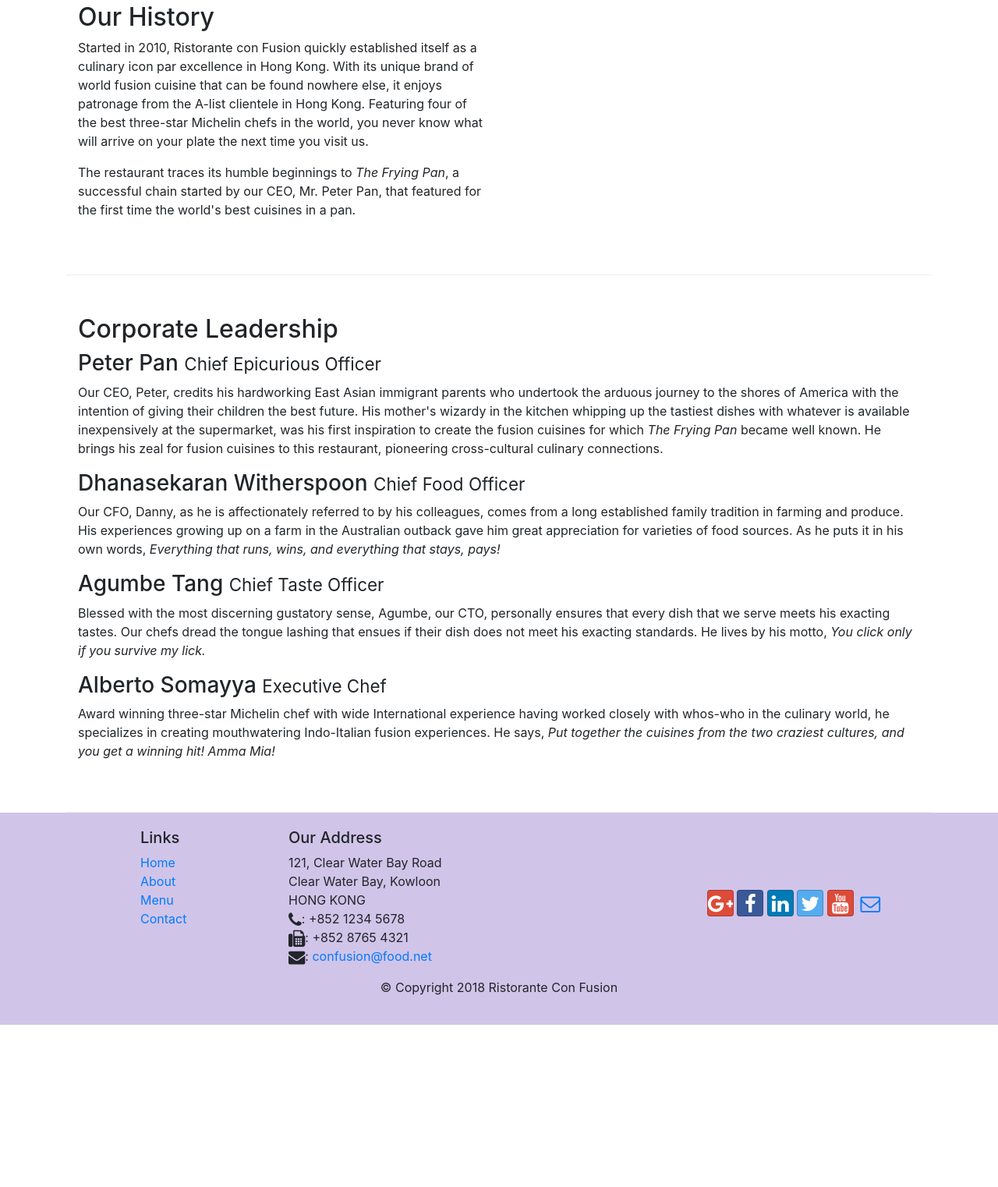
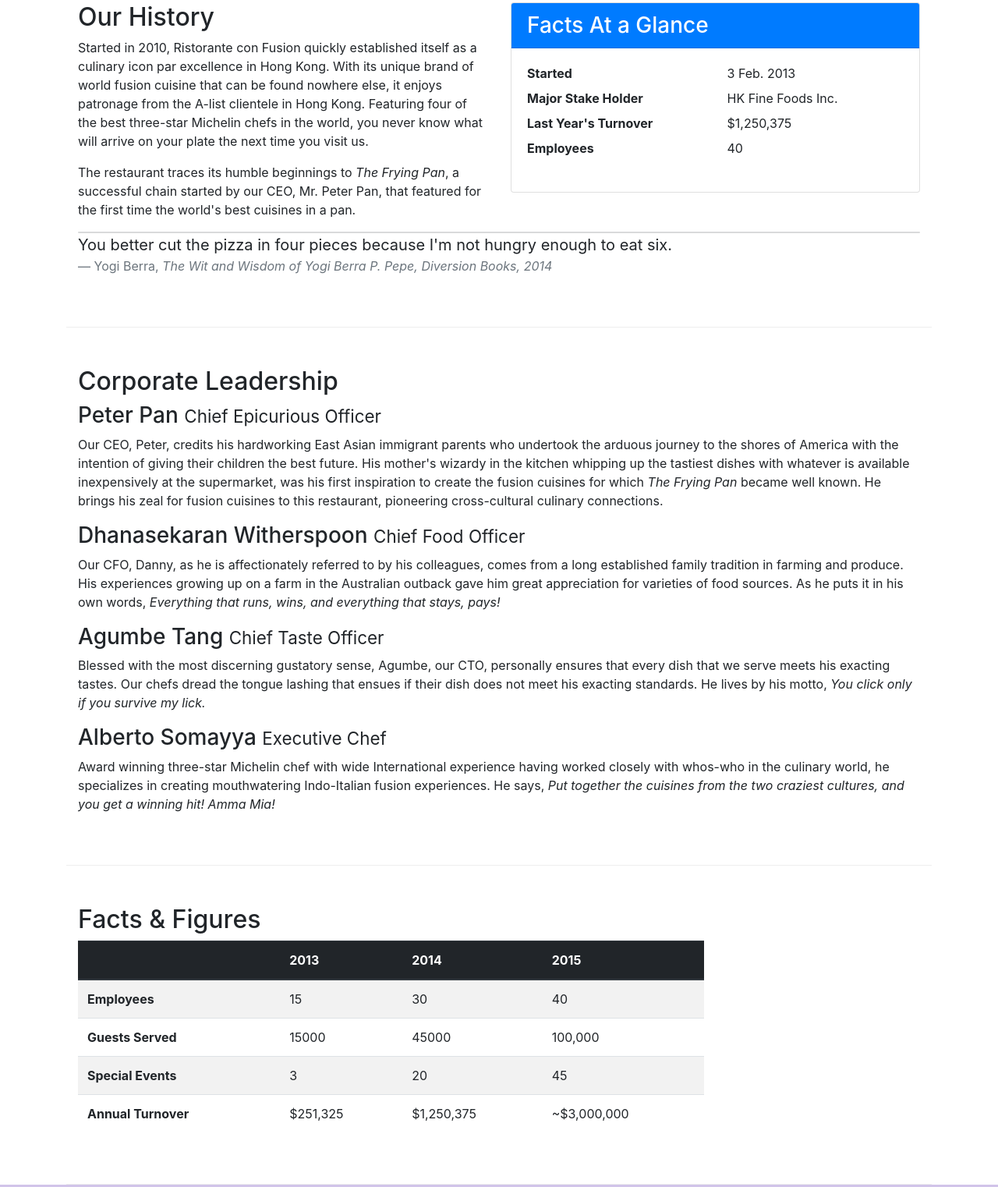
Before and after one commit to pnalin/bootstrap, a website: page aboutus.html in a window 1280 px wide. Shown: the part 512-2034 px from the top of the page at 78% size. Before the commit the page ends 1826 px from the top, so only its background shows below. Drawn offline with nearby package versions, Linux system fonts and the light colour scheme.

Commit message:
tables and cards

```diff
--- a/aboutus.html
+++ b/aboutus.html
@@ -58,7 +58,34 @@
                 <p>Started in 2010, Ristorante con Fusion quickly established itself as a culinary icon par excellence in Hong Kong. With its unique brand of world fusion cuisine that can be found nowhere else, it enjoys patronage from the A-list clientele in Hong Kong.  Featuring four of the best three-star Michelin chefs in the world, you never know what will arrive on your plate the next time you visit us.</p>
                 <p>The restaurant traces its humble beginnings to <em>The Frying Pan</em>, a successful chain started by our CEO, Mr. Peter Pan, that featured for the first time the world's best cuisines in a pan.</p>
             </div>
-            <div>
+            <div class="col-sm">
+                <div class="card">
+                    <h3 class="card-header bg-primary text-white">Facts At a Glance</h3>
+                    <div class="card-body">
+                        <dl class="row">
+                            <dt class="col-6">Started</dt>
+                            <dd class="col-6"> 3 Feb. 2013</dd>
+                            <dt class="col-6">Major Stake Holder</dt>
+                            <dd class="col-6">HK Fine Foods Inc.</dd>
+                            <dt class="col-6">Last Year's Turnover</dt>
+                            <dd class="col-6">$1,250,375</dd>
+                            <dt class="col-6">Employees</dt>
+                            <dd class="col-6">40</dd>
+                        </dl>
+                    </div>
+                </div>
+            </div>
+            <div class="col-12">
+                <div class="card card-body> bg-light"></div>
+                <blockquote class="blockquote">
+                    <p class="mb-0">You better cut the pizza in four pieces because I'm not hungry enough to eat six.
+
+                    </p>
+                    <footer class="blockquote-footer">Yogi Berra,
+                    <cite title="Source Title"> The Wit and Wisdom of Yogi Berra P. Pepe, Diversion Books, 2014
+                    </footer>
+                    </cite>
+                </blockquote>
             </div>
         </div>
 
@@ -75,6 +102,50 @@
                 <h3>Alberto Somayya <small>Executive Chef</small></h3>
                 <p class="d-none d-sm-block">Award winning three-star Michelin chef with wide International experience having worked closely with whos-who in the culinary world, he specializes in creating mouthwatering Indo-Italian fusion experiences. He says, <em>Put together the cuisines from the two craziest cultures, and you get a winning hit! Amma Mia!</em></p>
             </div>
+       </div>
+       <div class="row row-content">
+           <div class="col-12 col-sm-9">
+               <h2> Facts &amp; Figures</h2>
+               <div class="table-responsive">
+                <table class="table table-striped">
+                    <thead class="thead-dark">
+                        <tr>
+                            <th>&nbsp;</th>
+                            <th>2013</th>
+                            <th>2014</th>
+                            <th>2015</th>
+                        </tr>
+                    </thead>
+                    <tbody>
+                        <tr>
+                            <th>Employees</th>
+                            <td>15</td>
+                            <td>30</td>
+                            <td>40</td>
+                        </tr>
+                        <tr>
+                            <th>Guests Served</th>
+                            <td>15000</td>
+                            <td>45000</td>
+                            <td>100,000</td>
+                        </tr>
+                        <tr>
+                            <th>Special Events</th>
+                            <td>3</td>
+                            <td>20</td>
+                            <td>45</td>
+                        </tr>
+                        <tr>
+                            <th>Annual Turnover</th>
+                            <td>$251,325</td>
+                            <td>$1,250,375</td>
+                            <td>~$3,000,000</td>
+                        </tr>
+                    </tbody>
+                </table>
+            </div>           </div>
+           <div class="col-12 col-sm-3"></div>
+
        </div>
 
     </div>
```
